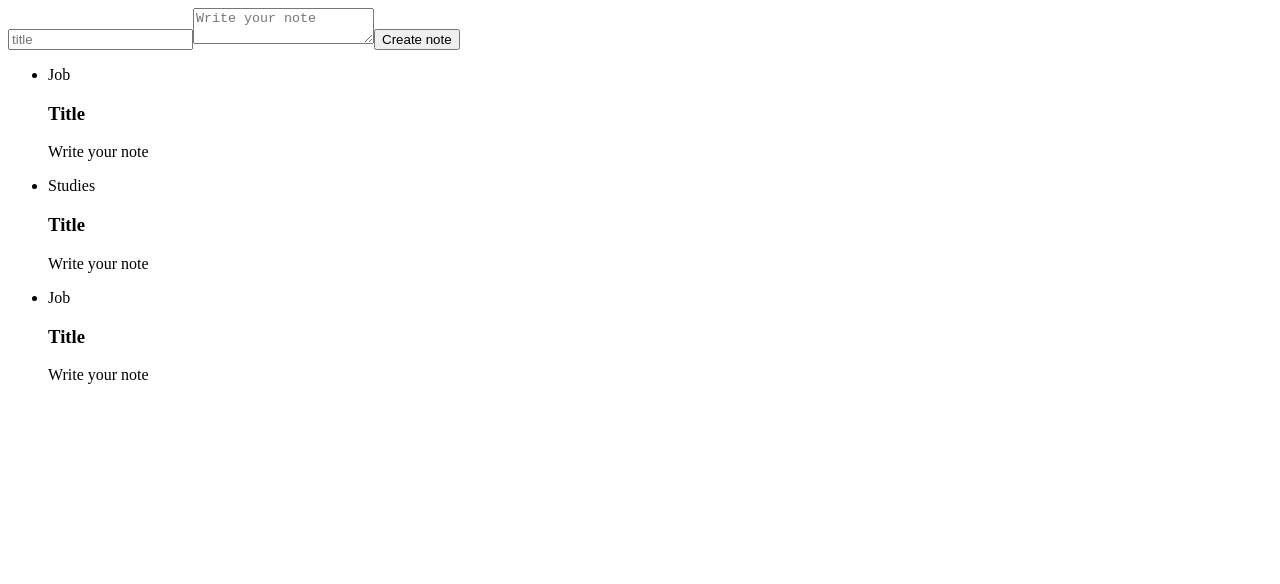
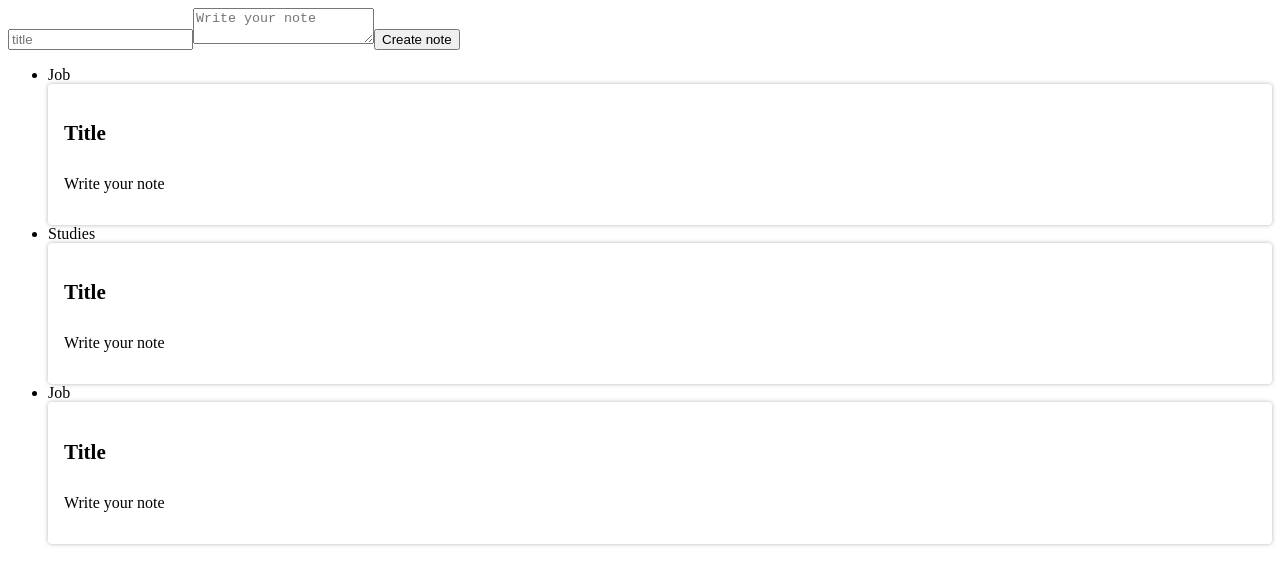
Before and after one commit to GuilhermeSR98/Notes-app-with-React, a React (Create React App) app in the folder ceep/: page / in a window 1280 px wide. Shown: the top 584 px of the page. Built offline with nearby package versions, Linux system fonts and the light colour scheme.

Commit message:
Styling component

```diff
--- a/ceep/src/components/ListOfNotes.jsx
+++ b/ceep/src/components/ListOfNotes.jsx
@@ -1,13 +1,13 @@
 import React, { Component } from "react";
-import NoteCard from "./NoteCard";
+import NoteCard from "./NoteCard/NoteCard";
 
 class ListOfNotes extends Component {
   render() {
     return (
       <ul>
-        {Array.of("Job", "Studies", "Job").map((category) => {
+        {Array.of("Job", "Studies", "Job").map((category, index) => {
           return (
-            <li>
+            <li key = {index}>
               <div>{category}</div>
               <NoteCard />
             </li>
--- a/ceep/src/components/NoteCard.jsx
+++ /dev/null
@@ -1,15 +0,0 @@
-import React, { Component } from "react";
-class NoteCard extends Component {
-  render() {
-    return (
-      <section>
-        <header>
-          <h3>Title</h3>
-        </header>
-        <p>Write your note</p>
-      </section>
-    );
-  }
-}
-
-export default NoteCard;
--- /dev/null
+++ b/ceep/src/components/NoteCard/NoteCard.jsx
@@ -0,0 +1,16 @@
+import React, { Component } from "react";
+import "./style.css";
+class NoteCard extends Component {
+  render() {
+    return (
+      <section className="note-card">
+        <header className="note-card_header">
+          <h3 className="note-card_title">Title</h3>
+        </header>
+        <p className="note-card_text">Write your note</p>
+      </section>
+    );
+  }
+}
+
+export default NoteCard;
--- /dev/null
+++ b/ceep/src/components/NoteCard/style.css
@@ -0,0 +1,25 @@
+.note-card {
+  display: flex;
+  flex-direction: column;
+  align-items: flex-start;
+  justify-content: space-between;
+  background-color: var(--details-found);
+  border-radius: 4px;
+  flex-wrap: wrap;
+  box-shadow: 0 0 4px rgba(0, 0, 0, 0.3);
+  padding: 16px;
+}
+.note-card_header {
+  font-size: 1.1em;
+  display: flex;
+  justify-content: space-between;
+  align-items: center;
+}
+.note-card_text {
+  margin-top: 8px;
+  font-size: 1em;
+}
+.note-card_title {
+  font-size: 1.2em;
+  margin-right: 12px;
+}
```
Also changed, not shown: 1 other file (tests, documents, lock files or other folders).
